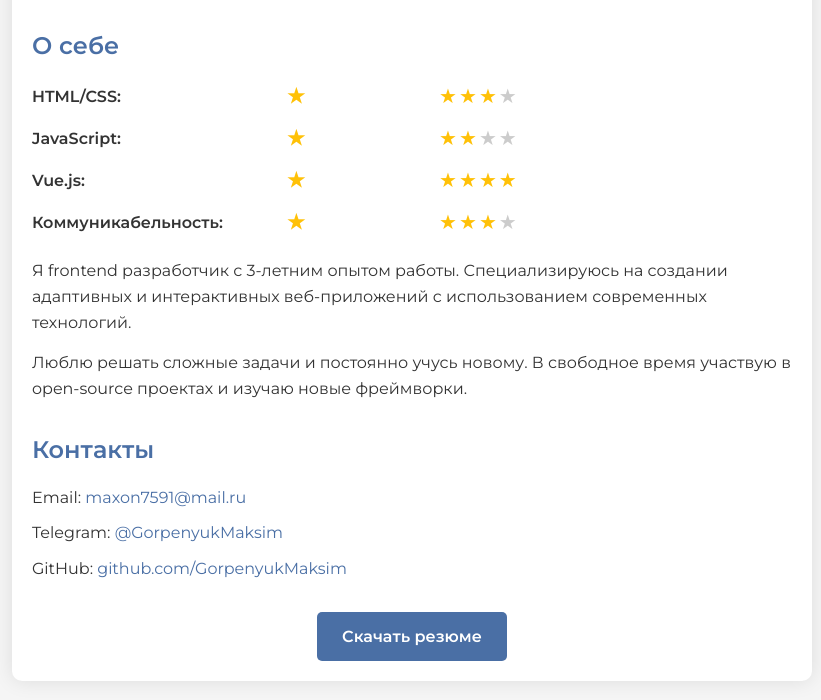
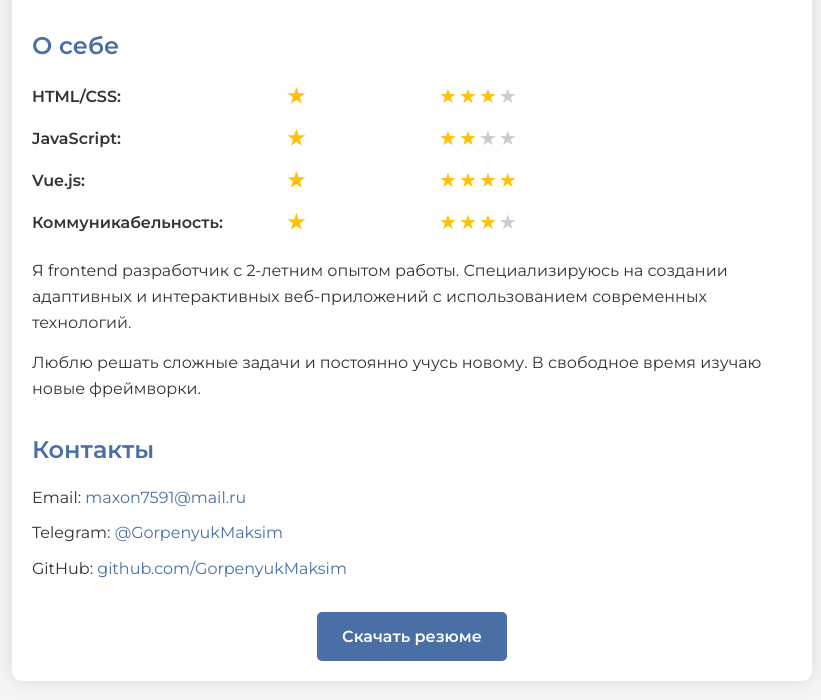
Before and after one commit to GorpenyukMaksim/my-visitka, a plain HTML site: page index.html in a window 1280 px wide. Shown: the part 194-894 px from the top of the page, without its empty margins (228-1049 px from the left). Drawn offline with Linux system fonts and the light colour scheme.

Commit message:
я изменил index.html

```diff
--- a/index.html
+++ b/index.html
@@ -5,6 +5,7 @@
     <meta name="viewport" content="width=device-width, initial-scale=1.0">
     <title>Моя визитка</title>
     <link rel="stylesheet" href="style.css">
+    <!-- Подключение шрифта Montserrat -->
     <link href="https://fonts.googleapis.com/css2?family=Montserrat:wght@400;600&display=swap" rel="stylesheet">
 </head>
 <body>
@@ -62,8 +63,8 @@
                 </div>
             </div>
 
-            <p>Я frontend разработчик с 3-летним опытом работы. Специализируюсь на создании адаптивных и интерактивных веб-приложений с использованием современных технологий.</p>
-            <p>Люблю решать сложные задачи и постоянно учусь новому. В свободное время участвую в open-source проектах и изучаю новые фреймворки.</p>
+            <p>Я frontend разработчик с 2-летним опытом работы. Специализируюсь на создании адаптивных и интерактивных веб-приложений с использованием современных технологий.</p>
+            <p>Люблю решать сложные задачи и постоянно учусь новому. В свободное время изучаю новые фреймворки.</p>
         </section>
 
         <section class="contacts">
```
